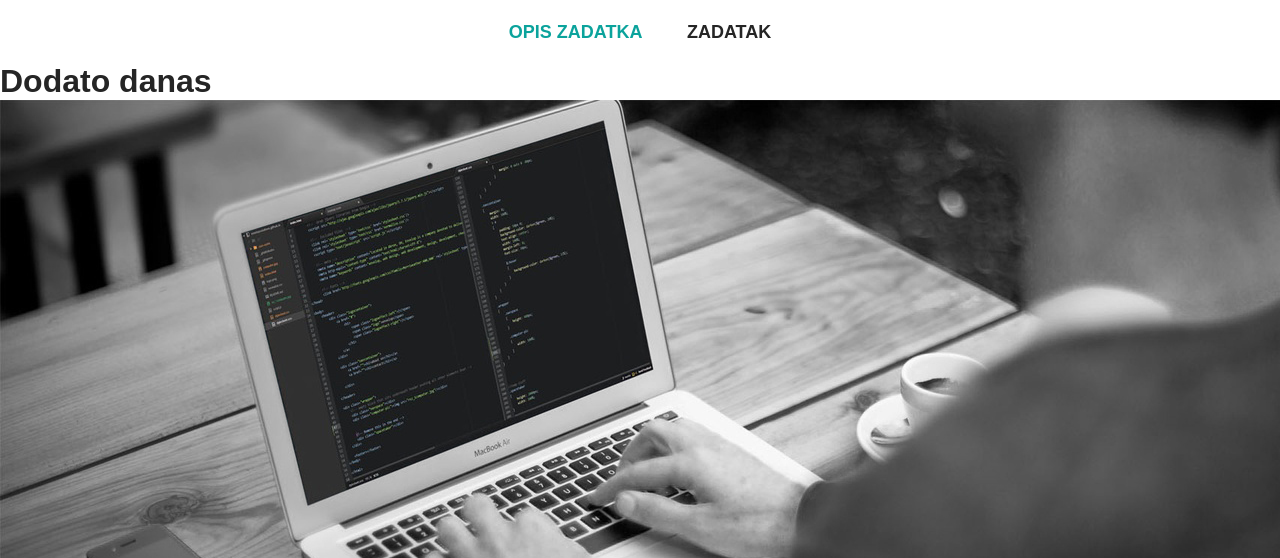
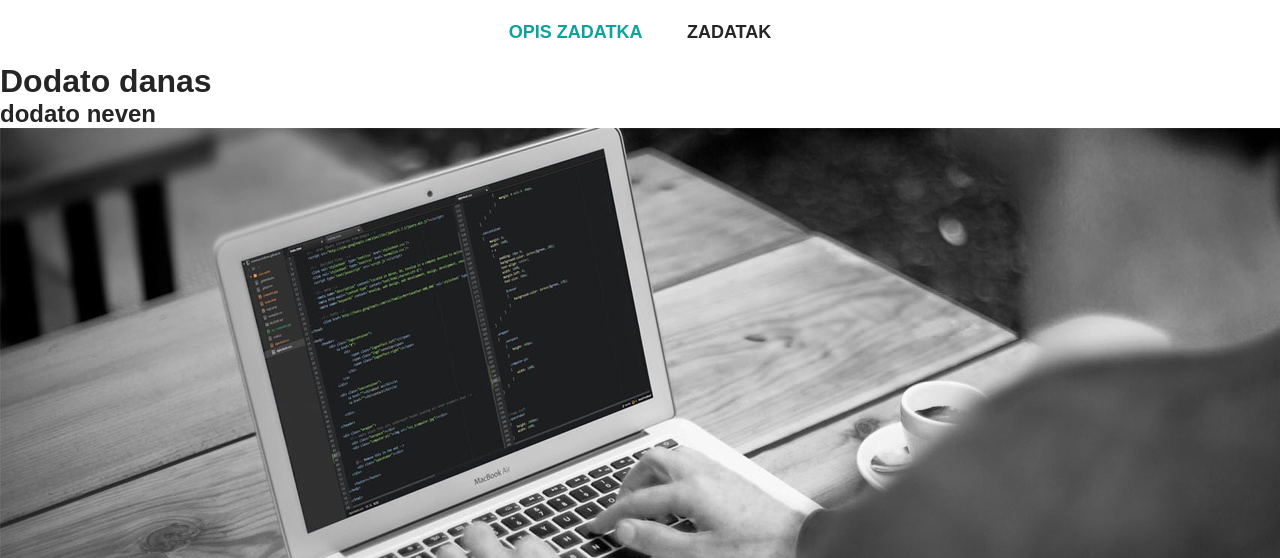
Before and after one commit to CodeEdu2020/projekatCode, a plain HTML site: page index.html in a window 1280 px wide. Shown: the part 242-800 px from the top of the page. Drawn offline with Linux system fonts and the light colour scheme.

Commit message:
neven commit

```diff
--- a/index.html
+++ b/index.html
@@ -19,6 +19,7 @@
 		</ul>
 	</div>
 	<h1>Dodato danas</h1>
+	<h2>dodato neven</h2>
 	<div id="slika">
 
 	</div>
```
